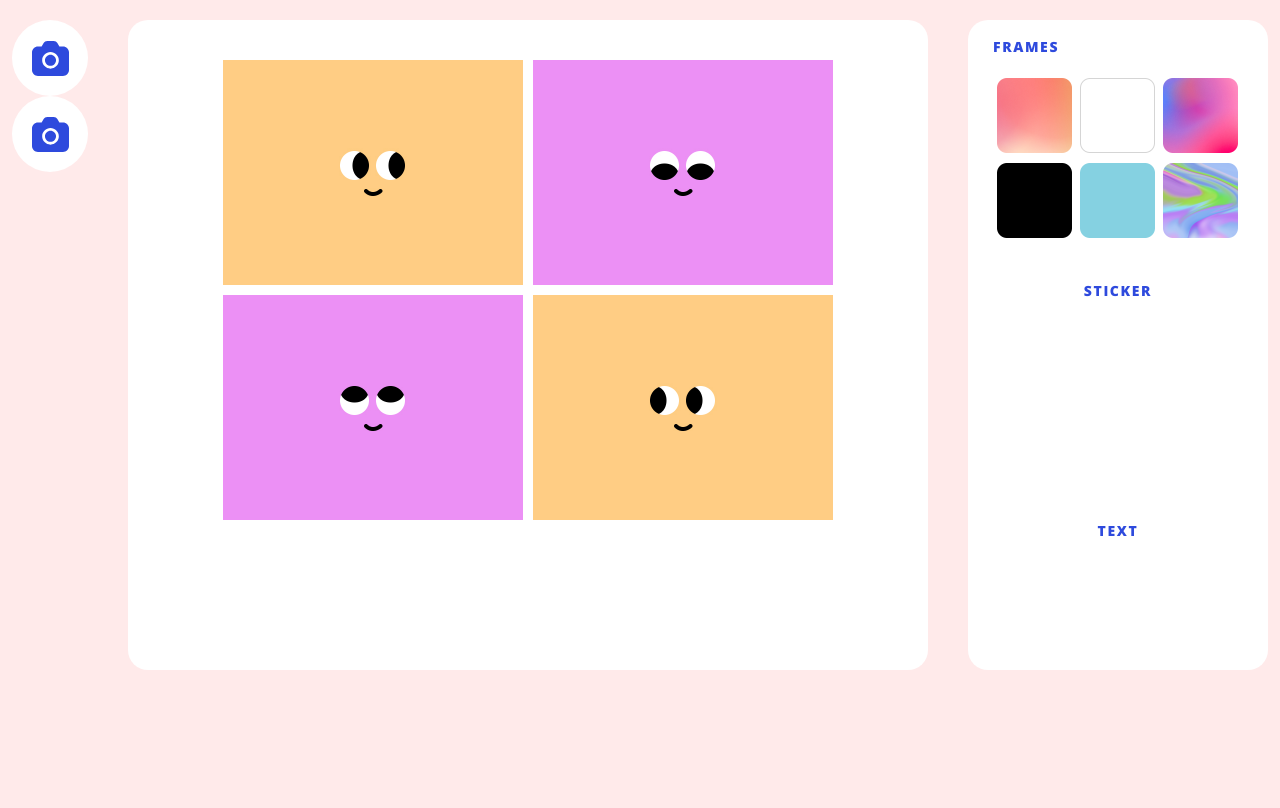
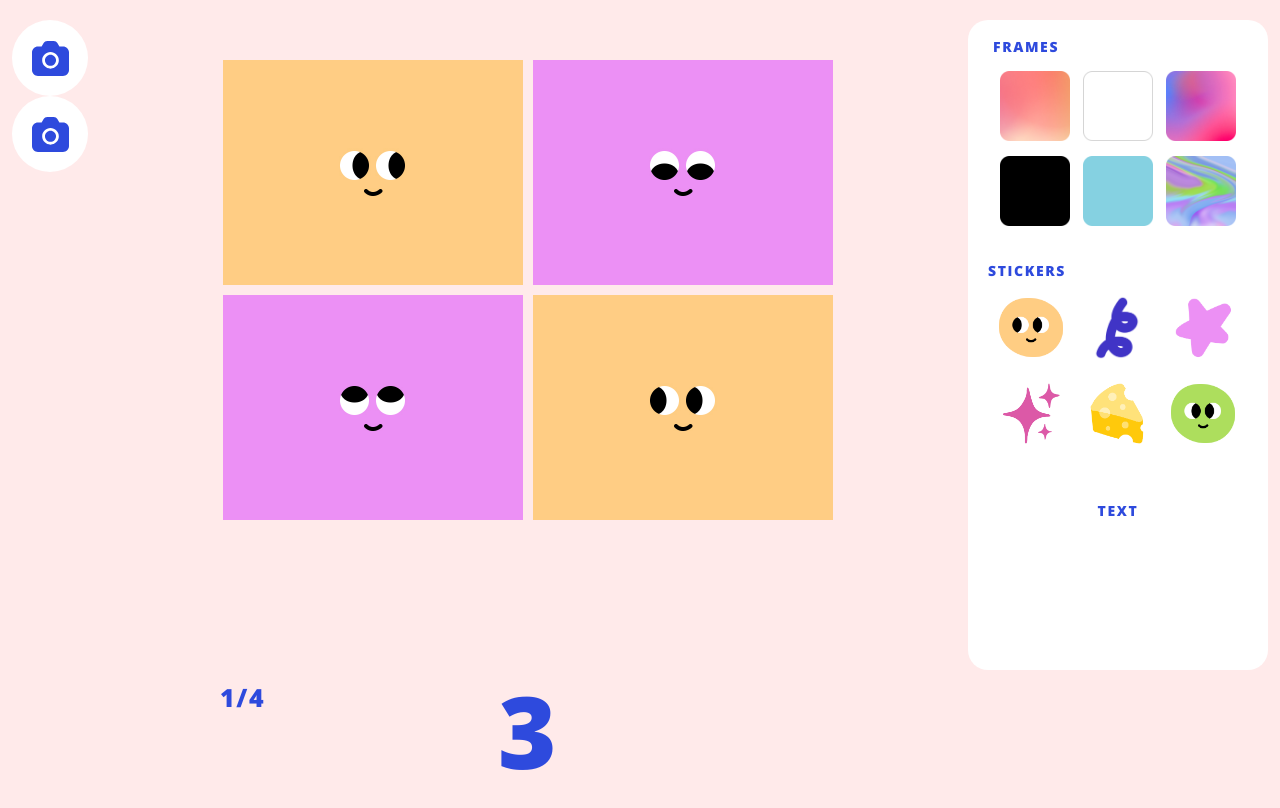
Before and after one commit to gmirzayev/EESY, a website built with webpack: page index.html in a window 1280 px wide. Shown: the part 70-878 px from the top of the page. Built offline with nearby package versions, Linux system fonts and the light colour scheme.

Commit message:
add background colors to reels

```diff
--- a/index.html
+++ b/index.html
@@ -34,6 +34,7 @@
         </div>
         <section id="media-main">
             <div id="grid-main">
+                <canvas id="background-canvas"></canvas>
                 <div id="reel">
                     <canvas id="reel-1" class="reel-frame"></canvas>
                     <canvas id="reel-2" class="reel-frame"></canvas>
@@ -44,31 +45,31 @@
                 <div id="flash"></div>
             </div>
             <div id="counter-container">
-                <div id="picture-count"></div>
-                <div id="countdown"></div>
+                <div id="picture-count">1/4</div>
+                <div id="countdown">3</div>
             </div>
         </section>
         <section id="sidebar">
             <div id="frame-select">
                 <label>FRAMES
-                <ul>
+                <ul id="frame-list">
                     <li>
-                        <img class="small-frame" src="./assets/frame_1_small.png">
+                        <img data-frame="1" class="small-frame selected" src="./assets/frame_1_small.png">
                     </li>
                     <li>
-                        <img class="small-frame" src="./assets/frame_2_small.png">
+                        <img data-frame="2" class="small-frame" src="./assets/frame_2_small.png">
                     </li>
                     <li>
-                        <img class="small-frame" src="./assets/frame_3_small.png">
+                        <img data-frame="3" class="small-frame" src="./assets/frame_3_small.png">
                     </li>
                     <li>
-                        <img class="small-frame" src="./assets/frame_4_small.png">
+                        <img data-frame="4" class="small-frame" src="./assets/frame_4_small.png">
                     </li>
                     <li>
-                        <img class="small-frame" src="./assets/frame_5_small.png">
+                        <img data-frame="5" class="small-frame" src="./assets/frame_5_small.png">
                     </li>
                     <li>
-                        <img class="small-frame" src="./assets/frame_6_small.png">
+                        <img data-frame="6" class="small-frame" src="./assets/frame_6_small.png">
                     </li>
                 </ul>
                 </label>
@@ -80,7 +81,28 @@
                 <canvas id="frame-4" class="small-frame">Frame 4</canvas>
             </div> -->
             <div id="sticker-select">
-                <label>STICKER</label>
+                <label>STICKERS
+                    <ul id="sticker-list">
+                        <li class="sticker-frame">
+                            <img class="small-sticker" src="./assets/sticker_1.png">
+                        </li>
+                        <li class="sticker-frame">
+                            <img class="small-sticker" src="./assets/sticker_2.png">
+                        </li>
+                        <li class="sticker-frame">
+                            <img class="small-sticker" src="./assets/sticker_3.png">
+                        </li>
+                        <li class="sticker-frame">
+                            <img class="small-sticker" src="./assets/sticker_4.png">
+                        </li>
+                        <li class="sticker-frame">
+                            <img class="small-sticker" src="./assets/sticker_5.png">
+                        </li>
+                        <li class="sticker-frame">
+                            <img class="small-sticker" src="./assets/sticker_6.png">
+                        </li>
+                    </ul>
+                </label>
             </div>
             <div id="text-select">
                 <label>TEXT</label>
--- a/src/index.js
+++ b/src/index.js
@@ -1,13 +1,10 @@
 import Video from "./scripts/video";
 import Picture from "./scripts/picture";
 import Reel from "./scripts/reel";
-import initialize from "./scripts/initialize";
-
-initialize();
+import setPlaceholders from "./scripts/setPlaceholder";
 
 //set placeholder images
-const reelFrames = document.getElementsByClassName('reel-frame');
-
+setPlaceholders();
 
 //get button that will start video
 const startVideoButton = document.getElementById('start-video-btn');
@@ -26,12 +23,11 @@ startVideoButton.addEventListener('click', (e) => {
     }
 })
 
-const flashElement = document.getElementById('flash');
-
 //get button that will take multiple pictures
 const multipleCaptureButton = document.getElementById('multi-capture-btn');
 const pictureCount = document.getElementById('picture-count');
 const countdownTimer = document.getElementById('countdown');
+const flashElement = document.getElementById('flash');
 
 //get all canvas elements with class of small-frame
 const offpageCanvasArray = document.getElementsByClassName('offpage-frame');
@@ -82,9 +78,48 @@ multipleCaptureButton.addEventListener('click', (e) => {
     takePhotos();
 })
 
+
+//create reel - stop video first, then fill canvases
 const createReel = function() {
     video.stopVideo();
     let reel = new Reel(offpageCanvasArray, videoWidth, videoHeight);
     reel.generateReel();
-    console.log("Done with photos, show reel");
 }
+
+const frameList = document.getElementById('frame-list');
+const backgroundCanvas = document.getElementById('background-canvas');
+// const frame1 = document.getElementById('frame-list').firstChild;
+let selectedFrame;
+frameList.addEventListener('click', (e) => {
+    //check if clicked element is an image
+    if(e.target.tagName === 'IMG') {
+        if(selectedFrame) {
+            selectedFrame.classList.remove('selected-frame');
+        }
+        e.target.classList.add('selected-frame');
+        selectedFrame = e.target;
+
+        backgroundCanvas.width = 800;
+        backgroundCanvas.height = 650;
+        //load image and set background-canvas to image
+        let canvasContext = backgroundCanvas.getContext('2d');
+        // canvasContext.imageSmoothingEnabled = false;
+        let backgroundImage = new Image();
+        backgroundImage.src = `./assets/frame_${e.target.dataset.frame}.png`;
+        backgroundImage.onload = function(){
+            canvasContext.drawImage(backgroundImage, 0, 0, 800, 650);
+        }
+    }
+});
+
+const stickerList = document.getElementById('sticker-list');
+stickerList.addEventListener('click', (e) => {
+    console.log(e.target.parentNode.tagName === 'LI');
+    if(e.target.parentNode.tagName === 'LI') {
+        if(e.target.parentNode.classList.contains('selected-sticker')) {
+            e.target.parentNode.classList.remove('selected-sticker');
+        } else {
+            e.target.parentNode.classList.add('selected-sticker');
+        }
+    }
+});
--- a/src/index.scss
+++ b/src/index.scss
@@ -79,7 +79,7 @@ main {
     height: 650px;
     margin-left: 40px;
     // display: grid;
-    background-color: white;
+    background-color: transparent;
     border-radius: 20px;
     // align-items: center;
     // justify-items: center;
@@ -99,6 +99,14 @@ main {
     grid-column: 1;
     grid-row: 1;
     margin-top: 40px;
+}
+
+#background-canvas {
+    grid-column: 1;
+    grid-row: 1;
+    width: 800px;
+    height: 650px;
+    border-radius: 20px;
 }
 
 #video {
--- a/src/scripts/initialize.js
+++ b/src/scripts/setPlaceholder.js
@@ -1,4 +1,4 @@
-function initialize() {
+function setPlaceholders() {
     const reelFrames = document.getElementsByClassName('reel-frame');
     for(let i = 0; i < reelFrames.length; i++) {
         reelFrames[i].width = 300;
@@ -13,4 +13,4 @@ function initialize() {
     }
 }
 
-export default initialize;
+export default setPlaceholders;
--- a/src/styles/sidebar.scss
+++ b/src/styles/sidebar.scss
@@ -15,36 +15,76 @@
 
 #frame-select {
     width: 250px;
-    padding: 20px;
+    padding: 20px 20px 10px 20px;
     // display: flex;
     // justify-content: space-between;
     // flex-wrap: wrap;
 }
 
-#frame-select ul {
-    margin-top: 20px;
+#sticker-select {
+    width: 260px;
+    padding: 20px 20px 10px 20px;
+}
+
+#frame-list, #sticker-list {
+    margin-top: 10px;
     display: flex;
     flex-wrap: wrap;
 }
 
 .small-frame {
-    width: 75px;
-    height: 75px;
+    width: 70px;
+    height: 70px;
     border: 4px solid transparent;
+    margin: 2.5px;
     // border: 1px solid black;
     // border-radius: 10px;
     // padding: 2px;
 }
 
 .small-frame:hover {
-
+    padding: 0;
     border: 4px solid $pink;
     border-radius: 20px;
+}
+
+.selected-frame {
+    border: 2px solid $blue;
+    padding: 2px;
+    border-radius: 15px;
 }
 
 #sticker-select {
     height: 200px;
     padding: 20px;
+}
+
+.sticker-frame {
+    width: 72px;
+    height: 72px;
+    margin: 3px;
+    border: 4px solid transparent;
+    text-align: center;
+}
+
+.small-sticker {
+    width: auto;
+    height: 65px;
+    // margin: 3px;
+    // padding: 1px;
+    // border: 4px solid transparent;
+}
+
+.sticker-frame:hover {
+    padding: 0;
+    border: 4px solid $pink;
+    border-radius: 20px;
+}
+
+.selected-sticker {
+    border: 2px solid $blue;
+    padding: 2px;
+    border-radius: 15px;
 }
 
 #text-select {
```
Also changed, not shown: assets/frame_2.png (renamed from assets/frame 2.png), assets/frame_4.png (renamed from assets/Film Frame.png), assets/frame_5.png (renamed from assets/Cloud Frame.png), assets/frame_6.png (renamed from assets/frame 6.png), assets/sticker_1.png (added), assets/sticker_2.png (added), assets/sticker_3.png (added), assets/sticker_4.png (added), assets/sticker_5.png (added), assets/sticker_6.png (added), dist/main.css, dist/main.js, 4 other files.
